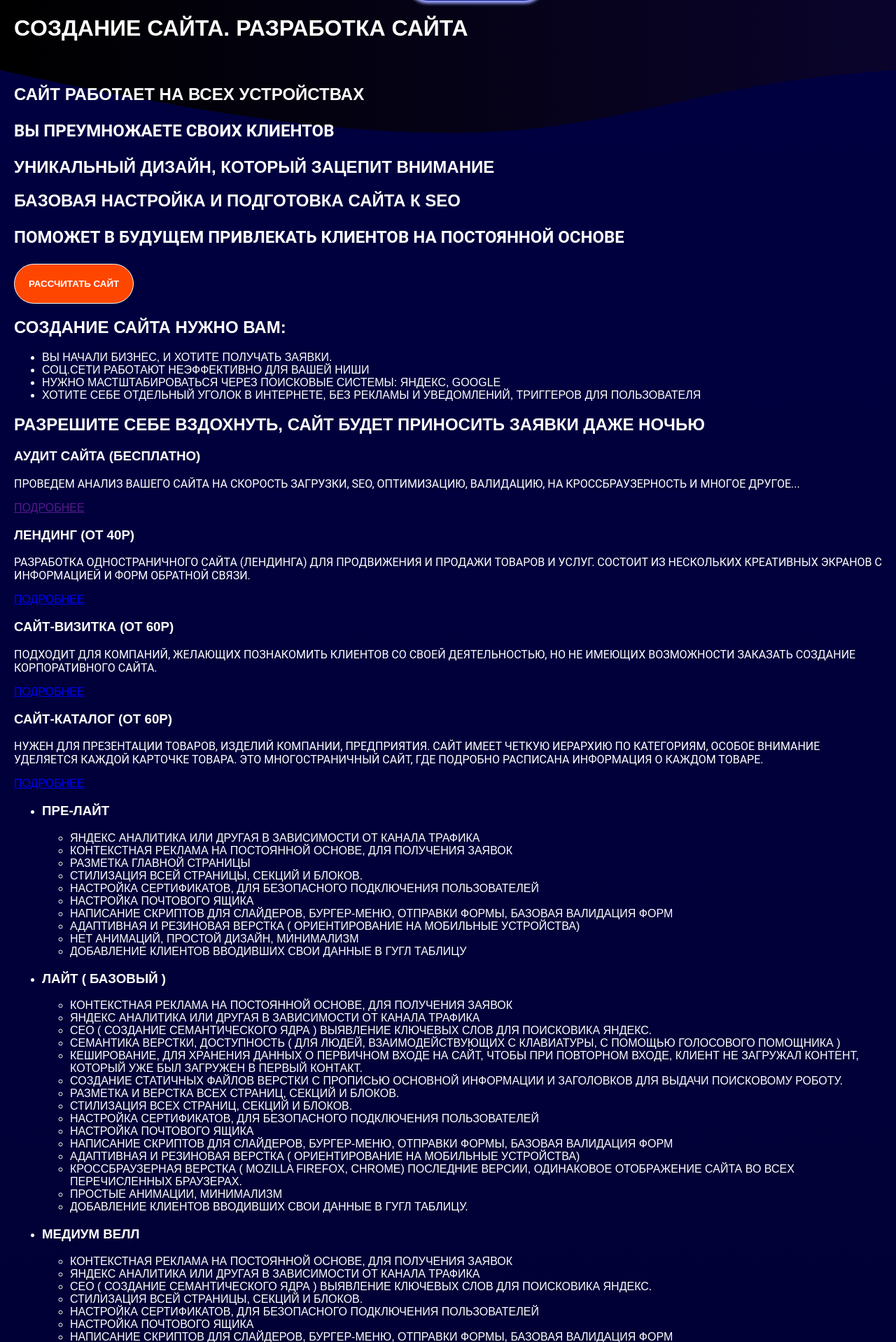
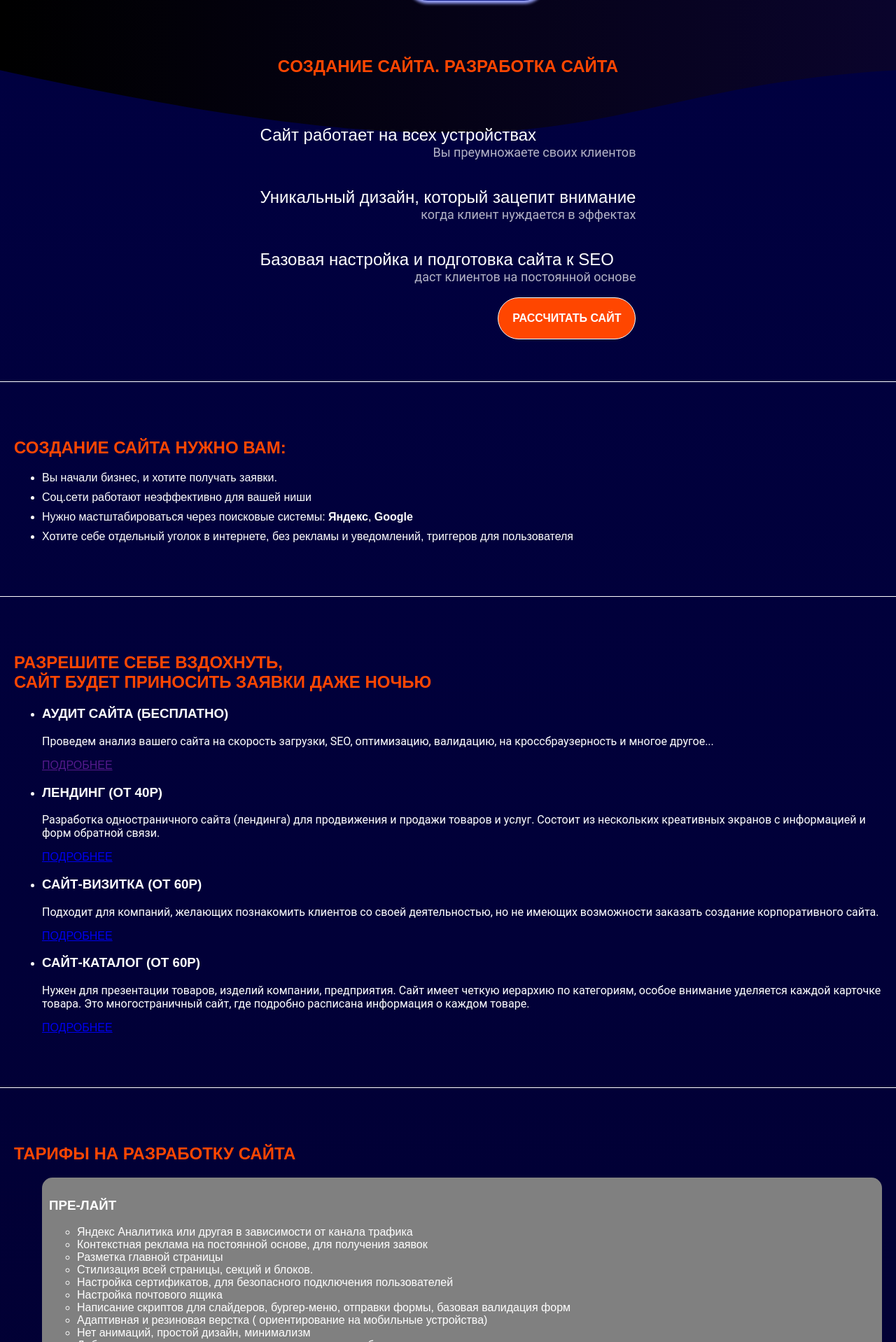
Before and after one commit to AndrewChernigovsky/AAA, a PHP site: page / in a window 1280 px wide. Shown: the part 242-2160 px from the top of the page at 70% size. Run offline with PHP 8.4, Linux system fonts and the light colour scheme.

Commit message:
about added

```diff
--- a/layout/header.php
+++ b/layout/header.php
@@ -25,11 +25,7 @@
         <a href="#form" class="add-text">ЗАКАЗАТЬ САЙТ</a>
       </div>
 
-      <h1 class="primary-title">Cоздание
-        сайта. Разработка сайта</h1>
 
     </div>
-
-
   </div>
 </header>
--- a/scss/blocks/header.scss
+++ b/scss/blocks/header.scss
@@ -147,4 +147,6 @@
       font-size: 48px;
     }
   }
+
+
 }
--- a/scss/blocks/value-button.scss
+++ /dev/null
@@ -1,12 +0,0 @@
-.value-button {
-  background: none;
-  border: none;
-  outline: none;
-  background-color: $orange;
-  padding: 20px;
-  border-radius: 50px;
-  border: 1px solid $white;
-  font-weight: 700;
-  color: $white;
-  text-transform: uppercase;
-}
--- a/scss/reset.scss
+++ b/scss/reset.scss
@@ -11,4 +11,5 @@ body {
 img {
   max-width: 100%;
   display: block;
+  object-fit: contain;
 }
--- /dev/null
+++ b/scss/sections/about.scss
@@ -0,0 +1,46 @@
+.about {
+  background-color: $black;
+  padding: 60px 0;
+  border-bottom: 1px solid $white;
+
+  &__wrapper {
+    display: grid;
+    gap: 20px;
+
+    @media screen and (min-width: $tablet) {
+      display: flex;
+    }
+  }
+
+  &__text {
+    max-width: 100%;
+
+
+    @media screen and (min-width: $tablet) {
+      max-width: 50%;
+    }
+
+    .base-text {
+      text-transform: none;
+    }
+  }
+
+  .about-second {
+    display: grid;
+    align-items: stretch;
+  }
+
+  &__advantages {
+    color: $orange;
+    font-weight: 700;
+    display: grid;
+    gap: 10px;
+    align-content: center;
+  }
+
+  .blockquote {
+    margin: 0;
+    padding: 5px;
+
+  }
+}
--- /dev/null
+++ b/scss/sections/advantages.scss
@@ -0,0 +1,14 @@
+.advantages {
+  padding: 60px 0;
+  border-bottom: 1px solid $white;
+
+  ul {
+    display: grid;
+    gap: 10px;
+    text-transform: none;
+  }
+
+  .secondary-title {
+    color: $orange;
+  }
+}
--- /dev/null
+++ b/scss/sections/intro.scss
@@ -0,0 +1,55 @@
+.intro {
+  padding: 60px 0;
+  border-bottom: 1px solid $white;
+
+  &__wrapper {
+    display: grid;
+    align-content: center;
+    justify-content: center;
+
+    .value-button {
+      background: none;
+      border: none;
+      outline: none;
+      background-color: $orange;
+      padding: 20px;
+      border-radius: 50px;
+      border: 1px solid $white;
+      font-weight: 700;
+      color: $white;
+      text-transform: uppercase;
+      max-width: 50%;
+      justify-self: flex-end;
+      cursor: pointer;
+      transition: 0.3s ease-in-out;
+      text-decoration: none;
+
+      &:hover {
+        background-color: $white;
+        border: 1px solid $orange;
+        color: $orange;
+      }
+    }
+  }
+
+  .secondary-title {
+    font-weight: 400;
+    max-width: 100%;
+    text-transform: none;
+
+    p {
+      margin: 0;
+      opacity: 0.7;
+      font-size: 18px;
+      text-align: right;
+    }
+
+  }
+
+  .primary-title {
+    text-align: center;
+    color: $orange;
+    margin: 0 auto;
+    margin-bottom: 50px;
+  }
+}
--- /dev/null
+++ b/scss/sections/prices.scss
@@ -0,0 +1,12 @@
+.prices {
+  padding: 60px 0;
+  border-bottom: 1px solid $white;
+
+  .secondary-title {
+    color: $orange;
+  }
+
+  .base-text {
+    text-transform: none;
+  }
+}
--- /dev/null
+++ b/scss/sections/tarifs.scss
@@ -0,0 +1,55 @@
+.tarifs {
+  padding: 60px 0;
+  border-bottom: 1px solid $white;
+
+  .secondary-title {
+    color: $orange;
+  }
+
+  .base-text {
+    text-transform: none;
+  }
+
+  &__list-inner {
+    li {
+      text-transform: none;
+    }
+  }
+
+  &__list {
+    display: grid;
+    gap: 20px;
+    list-style-type: none;
+  }
+
+  &__list-item {
+    background: linear-gradient(rgb(38, 0, 64), rgb(24, 2, 132));
+    padding: 10px 10px 30px 10px;
+    border-radius: 15px;
+    border: 1px solid $orange;
+    box-shadow: 0px 0px 10px 4px $orange;
+
+    &:first-of-type {
+      background: gray;
+      border: none;
+      box-shadow: none;
+    }
+
+    &:nth-of-type(2) {
+      background: linear-gradient(rgb(0, 91, 219), rgb(24, 2, 132));
+      border: none;
+      box-shadow: none;
+    }
+
+    &:nth-of-type(3) {
+      background: linear-gradient(rgb(0, 219, 172), rgb(1, 43, 20));
+      border: none;
+      box-shadow: none;
+    }
+
+    &:last-of-type {
+      background: linear-gradient(rgba(255, 106, 1), rgba(255, 0, 0, 1));
+      color: $white;
+    }
+  }
+}
--- a/scss/style.scss
+++ b/scss/style.scss
@@ -5,4 +5,9 @@
 
 @import './blocks/header.scss';
 @import './blocks/nav.scss';
-@import './blocks/value-button.scss';
+
+@import './sections/intro.scss';
+@import './sections/advantages.scss';
+@import './sections/prices.scss';
+@import './sections/tarifs.scss';
+@import './sections/about.scss';
--- a/sections/about.php
+++ b/sections/about.php
@@ -1,6 +1,8 @@
 <section class="about" id="about">
   <div class="container">
-    <img src="./../assets/images/avatar-1.png" alt="аватар Изосимова Андрея Андреевича">
+    <div class="about__wrapper">
+      <img src="./../assets/images/avatar-1.png" alt="аватар Изосимова Андрея Андреевича" width="300">
+      <div class="about__text">
         <h2>КТО Я ТАКОЙ</h2>
         <p class="base-text">Сайт менялся и меняется всю мою осозанную жизнь. Его предназначение и место в жизнях людей
           каждое десятилетей несет новую роль. Также и сейчас, раньше сайт был заменой социальным сетям в каком-то
@@ -10,16 +12,22 @@
           тема мелькала в моей жизни начиная с 14 лет, всегда привлекала возможность, творить в жизнь и делится тем, что
           у тебя в голове.</p>
       </div>
+    </div>
+
+
+  </div>
 </section>
 <section class="about">
   <div class="container">
+    <div class="about__wrapper">
+      <div class="about__text about-second">
         <p class="base-text">Меня зовут Андрей Андреевич Изосимов, я из города Санкт-Петербург, сейчас живу на два
           города Санкт-Петербург - Псков. Уже более 5 лет я в теме веб-разработке, более 3 лет активной работы с
           сайтами. И более 2 лет являюсь наставником, преподавателем по созданию веб-сайтов. Из самых успешных студентов
           я набирал себе команду, объеденные общим делом и идеей, мы нашли связи и набрали других специалистов, которые
           необходимы для полноценной реализации каждой услуги.
         </p>
-    <ol>
+        <ol class="about__advantages">
           <li>Помог вырасти более 300+ студентам за 2 года в ШТМЛ Академии</li>
           <li>Был спикером онлайн на аудиторию 150+ студентов </li>
           <li>свыше 30+ проектов различного уровня сложности.</li>
@@ -38,6 +46,11 @@
             </cite>
           </p>
         </div>
-    <img src="./../assets/images/avatar-2.png" alt="аватар Изосимова Андрея Андреевича">
+      </div>
+
+      <img src="./../assets/images/avatar-2.png" alt="аватар Изосимова Андрея Андреевича" width="500">
+
+    </div>
+
   </div>
 </section>
--- a/sections/advantages.php
+++ b/sections/advantages.php
@@ -2,9 +2,11 @@
   <div class="container">
     <h2 class="secondary-title">Создание сайта нужно вам:</h2>
     <ul class="advantages-list">
-      <li class="advantages-list__item">вы начали бизнес, и хотите получать заявки.</li>
+      <li class="advantages-list__item">Вы начали бизнес, и хотите получать заявки.</li>
       <li class="advantages-list__item">Соц.сети работают неэффективно для вашей ниши</li>
-      <li class="advantages-list__item">Нужно мастштабироваться через поисковые системы: Яндекс, Google</li>
+      <li class="advantages-list__item">Нужно мастштабироваться через поисковые системы: <strong>Яндекс</strong>,
+        <strong>Google</strong>
+      </li>
       <li class="advantages-list__item">Хотите себе отдельный уголок в интернете, без рекламы и уведомлений,
         триггеров для пользователя</li>
     </ul>
--- a/sections/cost/cost.php
+++ b/sections/cost/cost.php
@@ -1,7 +1,7 @@
 <section class="cost">
   <div class="container">
     <h2>Рассчитать стоимость сайта</h2>
-    <form action="" method="post">
+    <form action="" method="post" id="cost">
       <?php
       $base_path = __DIR__;
 
--- a/sections/intro.php
+++ b/sections/intro.php
@@ -1,13 +1,18 @@
 <section class="intro">
+  <h1 class="primary-title">Cоздание сайта. Разработка сайта</h1>
   <div class="container">
+    <div class="intro__wrapper">
       <h2 class="secondary-title">Сайт работает на всех устройствах<p>Вы преумножаете своих клиентов
         </p>
       </h2>
-    <h2 class="secondary-title">Уникальный дизайн, который зацепит внимание</h2>
-    <h2 class="secondary-title">Базовая настройка и подготовка сайта к SEO<p>поможет в будущем привлекать клиентов
+      <h2 class="secondary-title">Уникальный дизайн, который зацепит внимание<p>когда клиент нуждается в эффектах
+        </p>
+      </h2>
+      <h2 class="secondary-title">Базовая настройка и подготовка сайта к SEO<p>даст клиентов
           на постоянной основе
         </p>
       </h2>
-    <button class="value-button" type="button" id="value-cost">Рассчитать сайт</button>
+      <a class="value-button" href="#cost">Рассчитать сайт</a>
+    </div>
   </div>
 </section>
--- a/sections/prices.php
+++ b/sections/prices.php
@@ -1,7 +1,8 @@
 <section class="prices">
   <div class="container">
-    <h2 class="secondary-title">Разрешите себе вздохнуть, Сайт будет приносить заявки даже ночью</h2>
-    <div class="price">
+    <h2 class="secondary-title">Разрешите себе вздохнуть, <br> Сайт будет приносить заявки даже ночью</h2>
+    <ul>
+      <li>
         <h3 class="third-title">
           Аудит сайта (бесплатно)
         </h3>
@@ -9,16 +10,16 @@
           кроссбраузерность и многое другое...
         </p>
         <a href="">Подробнее</a>
-    </div>
-    <div class="price">
+      </li>
+      <li>
         <h3 class="third-title">
           Лендинг (от 40Р)
         </h3>
         <p class="base-text">Разработка одностраничного сайта (лендинга) для продвижения и продажи товаров и услуг.
           Состоит из нескольких креативных экранов с информацией и форм обратной связи.</p>
         <a href="./pages/landing.php">Подробнее</a>
-    </div>
-    <div class="price">
+      </li>
+      <li>
         <h3 class="third-title">
           Сайт-визитка (От 60Р)
         </h3>
@@ -26,8 +27,8 @@
           имеющих возможности заказать создание корпоративного сайта.
         </p>
         <a href="./pages/visitka.php">Подробнее</a>
-    </div>
-    <div class="price">
+      </li>
+      <li>
         <h3 class="third-title">
           Сайт-каталог (от 60Р)
         </h3>
@@ -35,6 +36,7 @@
           по категориям, особое внимание уделяется каждой карточке товара. Это многостраничный сайт, где подробно
           расписана информация о каждом товаре.</p>
         <a href="./pages/site-catalog.php">Подробнее</a>
-    </div>
+      </li>
+    </ul>
   </div>
 </section>
--- a/sections/tarifs.php
+++ b/sections/tarifs.php
@@ -1,9 +1,10 @@
-<seciton class="tarifs">
+<section class="tarifs">
   <div class="container">
-    <ul>
-      <li>
-        <h3>Пре-лайт</h3>
-        <ul>
+    <h2 class="secondary-title">Тарифы на разработку сайта</h2>
+    <ul class="tarifs__list">
+      <li class="tarifs__list-item">
+        <h3 class="third-title">Пре-лайт</h3>
+        <ul class="tarifs__list-inner">
           <li>Яндекс Аналитика или другая в зависимости от канала трафика</li>
           <li>Контекстная реклама на постоянной основе, для получения заявок</li>
           <li>Разметка главной страницы</li>
@@ -16,9 +17,9 @@
           <li>Добавление клиентов вводивших свои данные в гугл таблицу</li>
         </ul>
       </li>
-      <li>
-        <h3>Лайт ( базовый )</h3>
-        <ul>
+      <li class="tarifs__list-item">
+        <h3 class="third-title">Лайт ( базовый )</h3>
+        <ul class="tarifs__list-inner">
           <li>Контекстная реклама на постоянной основе, для получения заявок</li>
           <li>Яндекс Аналитика или другая в зависимости от канала трафика</li>
           <li>Сео ( создание семантического ядра ) выявление ключевых слов для поисковика Яндекс.</li>
@@ -40,9 +41,9 @@
           <li>Добавление клиентов вводивших свои данные в гугл таблицу.</li>
         </ul>
       </li>
-      <li>
-        <h3>Медиум велл</h3>
-        <ul>
+      <li class="tarifs__list-item">
+        <h3 class="third-title">Медиум велл</h3>
+        <ul class="tarifs__list-inner">
           <li>Контекстная реклама на постоянной основе, для получения заявок</li>
           <li>Яндекс Аналитика или другая в зависимости от канала трафика</li>
           <li>Сео ( создание семантического ядра ) выявление ключевых слов для поисковика Яндекс.</li>
@@ -55,9 +56,9 @@
           <li>Добавление клиентов вводивших свои данные в гугл таблицу</li>
         </ul>
       </li>
-      <li>
-        <h3>Полный фарш XXL</h3>
-        <ul>
+      <li class="tarifs__list-item">
+        <h3 class="third-title">Полный фарш XXL</h3>
+        <ul class="tarifs__list-inner">
           <li>Яндекс Аналитика или другая в зависимости от канала трафика</li>
           <li>Контекстная реклама на постоянной основе, для получения заявок</li>
           <li>Разметка главной страницы</li>
@@ -72,4 +73,4 @@
       </li>
     </ul>
   </div>
-</seciton>
+</section>
```
Also changed, not shown: css/style.css. Lines whose indentation alone changed are shown as unchanged.
